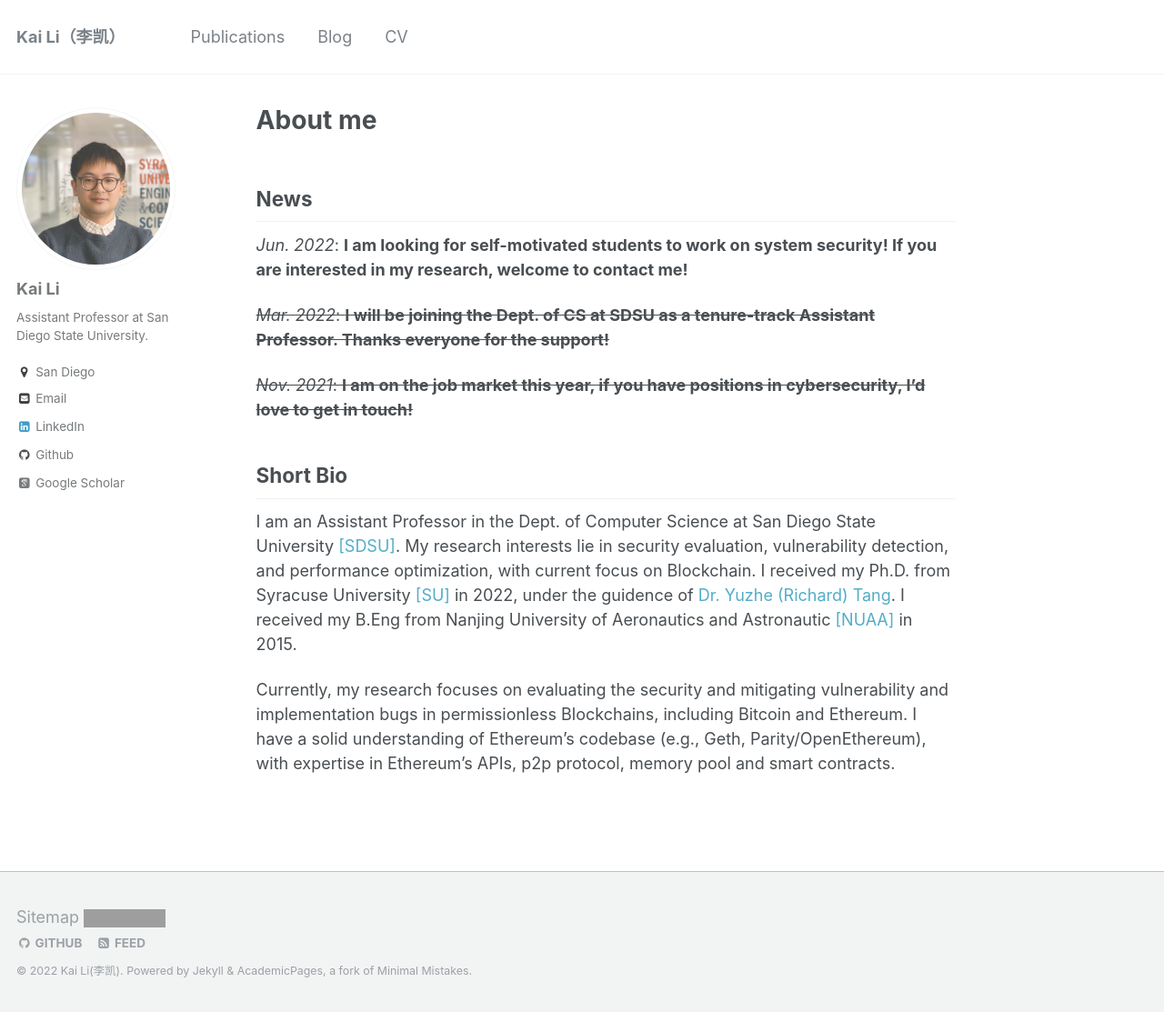
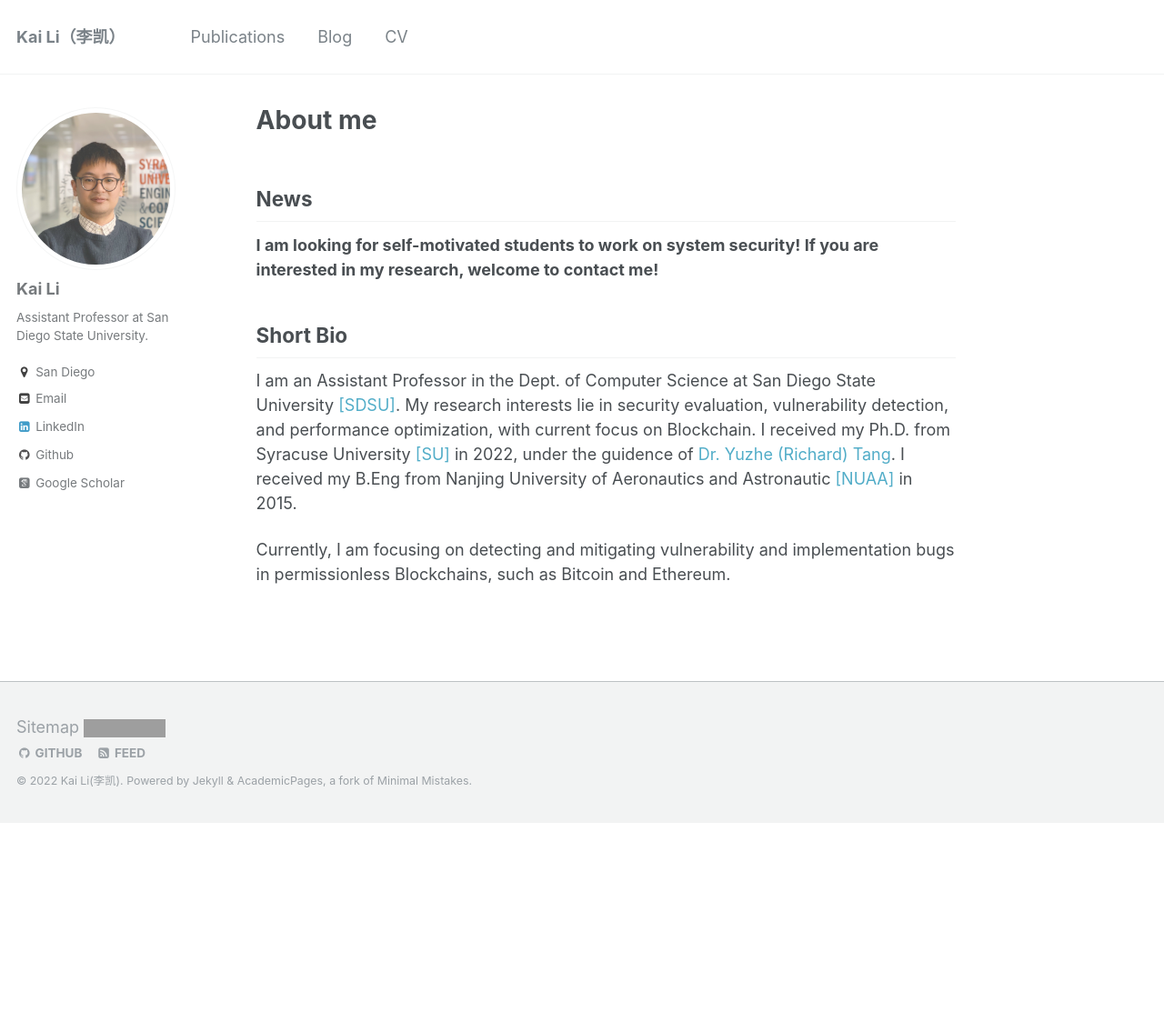
Before and after one commit to likai1993/likai1993.github.io, a Jekyll site: the page built from _pages/about.md, in a window 1280 px wide and 1113 px high. Shown: the whole window at 91% size. Built offline with Jekyll 4.4.1, drawn with Linux system fonts in a browser that asks for light colours; some web fonts are replaced; grey boxes are pictures that could not be loaded.

Commit message:
Update about.md

```diff
--- a/_pages/about.md
+++ b/_pages/about.md
@@ -10,15 +10,11 @@ redirect_from:
 
 News
 ----
-*Jun. 2022*: **I am looking for self-motivated students to work on system security! If you are interested in my research, welcome to contact me!**
-
-~~*Mar. 2022*: **I will be joining the Dept. of CS at SDSU as a tenure-track Assistant Professor. Thanks everyone for the support!**~~
-
-~~*Nov. 2021*: **I am on the job market this year, if you have positions in cybersecurity, I'd love to get in touch!**~~
+ **I am looking for self-motivated students to work on system security! If you are interested in my research, welcome to contact me!**
 
 
 Short Bio
 ----
 I am an Assistant Professor in the Dept. of Computer Science at San Diego State University [[SDSU]](https://cs.sdsu.edu/). My research interests lie in security evaluation, vulnerability detection, and performance optimization, with current focus on Blockchain. I received my Ph.D. from Syracuse University [[SU]](http://eng-cs.syr.edu/our-departments/electrical-engineering-and-computer-science) in 2022, under the guidence of [Dr. Yuzhe (Richard) Tang](http://tristartom.github.io/). I received my B.Eng from Nanjing University of Aeronautics and Astronautic [[NUAA]](http://www.nuaa.edu.cn) in 2015.
 
-Currently, my research focuses on evaluating the security and mitigating vulnerability and implementation bugs in permissionless Blockchains, including Bitcoin and Ethereum. I have a solid understanding of Ethereum's codebase (e.g., Geth, Parity/OpenEthereum), with expertise in Ethereum's APIs, p2p protocol, memory pool and smart contracts.
+Currently, I am focusing on detecting and mitigating vulnerability and implementation bugs in permissionless Blockchains, such as Bitcoin and Ethereum.
```
